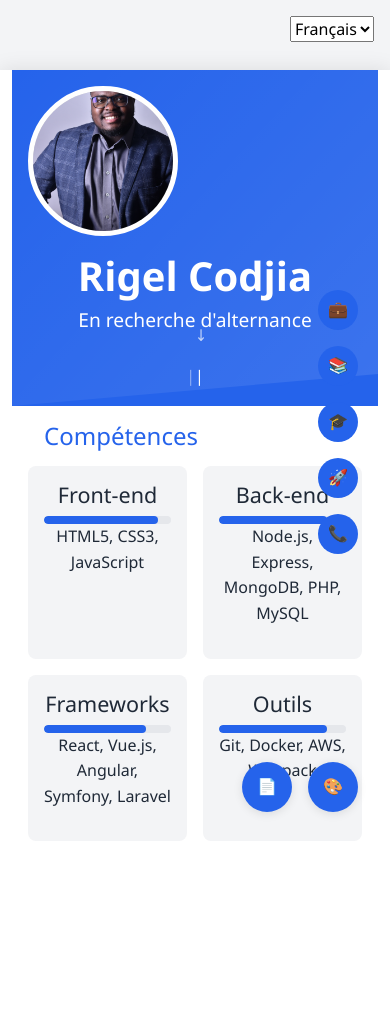
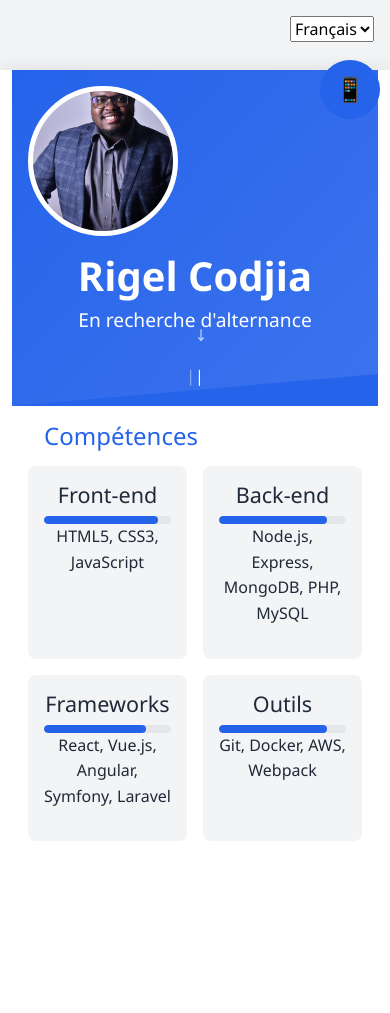
Before and after one commit to Rigel16/portfolio-rigel-codjia, a PHP site: page / in a window 390 px wide. Shown: the top 1013 px of the page. Run offline with PHP 8.4, Linux system fonts and the light colour scheme; some libraries are stand-ins or nearby versions.

Commit message:
[+]ajout responsivite pour la version mobile et ajout d'un menu burger

```diff
--- a/index.html
+++ b/index.html
@@ -391,6 +391,9 @@
         <button class="floating-button" id="theme-toggle">🎨</button>
     </div>
 
+    <button id="menu-toggle" class="menu-toggle">📱</button>
+
+
   <!-- Modal -->
 <!-- Modal -->
 <div class="modal fade" id="exampleModal" tabindex="-1" aria-labelledby="exampleModalLabel" aria-hidden="true">
--- a/script.js
+++ b/script.js
@@ -935,3 +935,9 @@ document.addEventListener('DOMContentLoaded', () => {
         })
         .catch(error => console.error('Erreur de chargement des vidéos:', error));
 });
+
+
+document.getElementById("menu-toggle").addEventListener("click", function() {
+    document.querySelector(".floating-menu").classList.toggle("active");
+    document.querySelector(".floating-buttons").classList.toggle("active");
+});
--- a/styles.css
+++ b/styles.css
@@ -706,3 +706,37 @@ body {
             color: #721c24;
             border: 1px solid #f5c6cb;
         }
+
+
+
+.menu-toggle {
+    position: fixed;
+    top: 60px;
+    right: 10px;
+    background: #2563eb;
+    color: white;
+    font-size: 24px;
+    border: none;
+    padding: 10px 15px;
+    border-radius: 100%;
+    height: 7%;
+    cursor: pointer;
+    z-index: 1000;
+    display: none;
+}
+
+@media (max-width: 768px) {
+    .menu-toggle {
+        display: block;
+    }
+
+    .floating-menu,
+    .floating-buttons {
+        display: none;
+    }
+    .floating-menu.active,
+    .floating-buttons.active {
+        display: block;
+        display: flex;
+    }
+}
```
